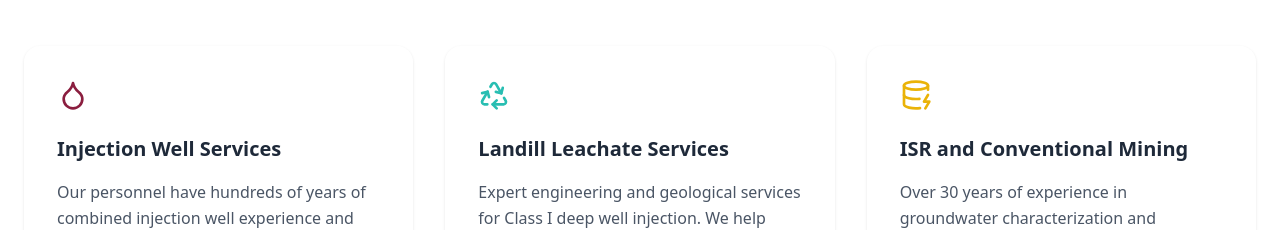
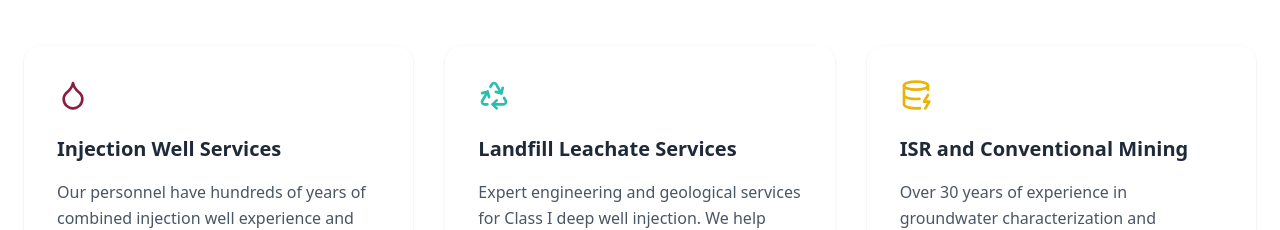
Before and after one commit to cmax88/petrotek-site, a React (Vite) app: page / in a window 1280 px wide. Shown: the part 1660-1890 px from the top of the page. Built offline with nearby package versions, Linux system fonts and the light colour scheme.

Commit message:
fixed typos

```diff
--- a/src/components/Layout.jsx
+++ b/src/components/Layout.jsx
@@ -153,8 +153,8 @@ const Layout = () => {
 
   const services = [
     { title: "Injection Wells", id: "/injection-wells" },
-    { title: "Leachate Services", id: "/leachate-services" },
-    { title: "Mining & ISR", id: "/mining-and-isr" },
+    { title: "Landfill Services", id: "/leachate-services" },
+    { title: "ISR & Mining", id: "/mining-and-isr" },
     { title: "Oil & Gas", id: "/oil-and-gas" },
     { title: "Carbon Capture", id: "/carbon-capture" },
     { title: "Safety", id: "/safety" }
--- a/src/pages/Home.jsx
+++ b/src/pages/Home.jsx
@@ -180,7 +180,7 @@ const services = [
       accent: "#8B1E3F" // Maroon
     },
     {
-      title: "Landill Leachate Services",
+      title: "Landfill Leachate Services",
       description: "Expert engineering and geological services for Class I deep well injection. We help landfill operators secure reliable, high-capacity leachate disposal solutions that meet rigorous UIC standards.",
       icon: <Recycle className="w-8 h-8" />,
       link: "/leachate-services",
```
